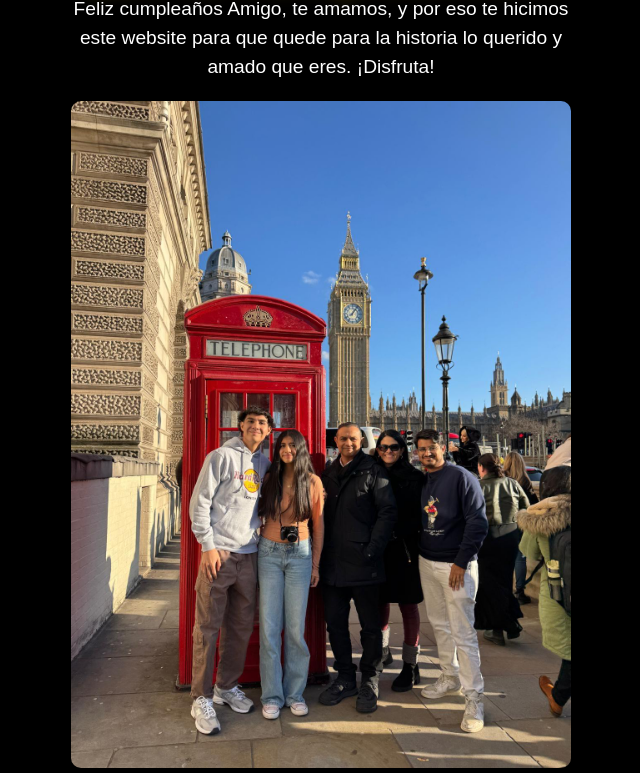
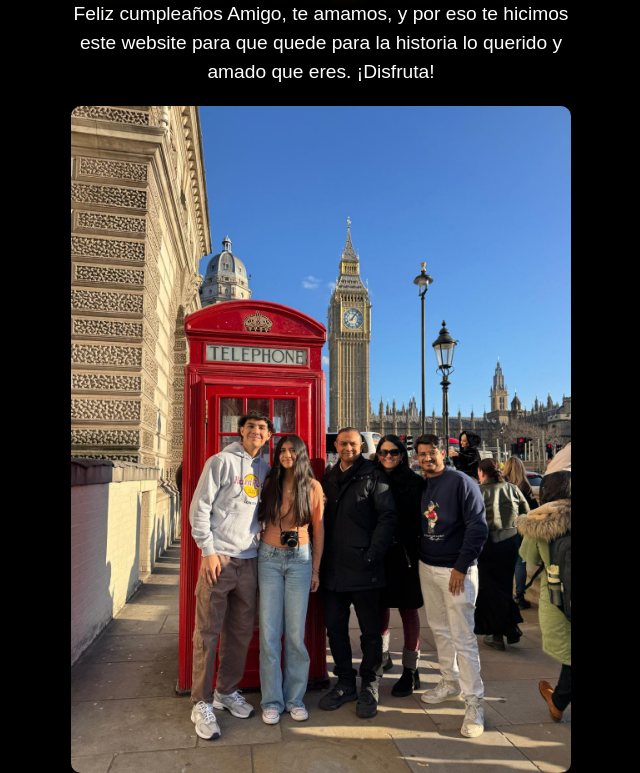
Before and after one commit to arogelg/dads-website-bday, a plain HTML site: page index.html in a window 1280 px wide. Shown: the part 46-819 px from the top of the page, without its empty margins (319-959 px from the left). Drawn offline with Linux system fonts and the light colour scheme.

Commit message:
CHanges to fix index

```diff
--- a/index.html
+++ b/index.html
@@ -8,13 +8,13 @@
 </head>
 <body>
     <div class="landing-container">
-        <div class="text-overlay">
+        <div class="content">
             <h1 class="big-text">¡Es tu cumpleaños!!</h1>
             <p class="small-text">
                 Feliz cumpleaños Amigo, te amamos, y por eso te hicimos este website para que quede para la historia lo querido y amado que eres. ¡Disfruta!
             </p>
+            <img src="images/birthday.jpg" class="birthday-image" alt="Cumpleaños">
         </div>
-        <img src="images/birthday.jpg" class="birthday-image" alt="Cumpleaños">
     </div>
     <script src="script.js"></script>
 </body>
--- a/style.css
+++ b/style.css
@@ -16,19 +16,24 @@ body {
     text-align: center;
 }
 
-/* Container */
+/* Main container */
 .landing-container {
+    display: flex;
+    justify-content: center;
+    align-items: center;
+    height: 100vh;
+    width: 100vw;
+}
+
+.content {
     display: flex;
     flex-direction: column;
     align-items: center;
-    justify-content: center;
-    gap: 20px;
+    text-align: center;
     max-width: 600px;
-    text-align: center;
-    position: relative;
 }
 
-/* Title Styling */
+/* Title */
 .big-text {
     font-size: 3rem;
     font-weight: bold;
@@ -36,18 +41,20 @@ body {
     text-shadow: 0px 0px 20px rgba(255, 204, 0, 0.8);
     opacity: 0;
     animation: fadeIn 1.2s ease-in forwards;
+    margin-bottom: 10px;
 }
 
-/* Subtitle Styling */
+/* Subtitle */
 .small-text {
     font-size: 1.2rem;
     opacity: 0;
     animation: fadeIn 1s ease-in 0.8s forwards;
     max-width: 500px;
     line-height: 1.5;
+    margin-bottom: 20px;
 }
 
-/* Image Styling */
+/* Image */
 .birthday-image {
     width: 100%;
     max-width: 500px;
@@ -66,7 +73,6 @@ body {
     from { opacity: 0; transform: scale(0.8); }
     to { opacity: 1; transform: scale(1); }
 }
-
 
 
 /*GALLERY STYLE*/
```
